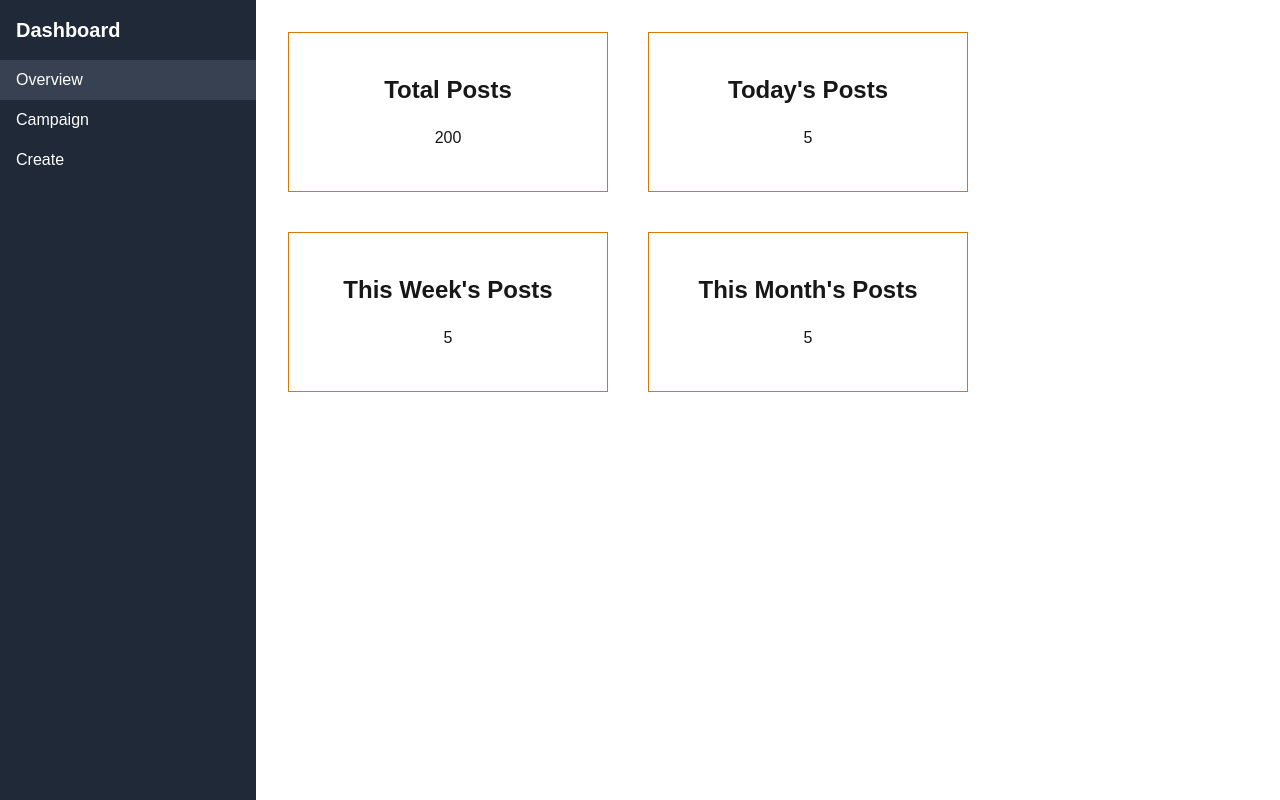
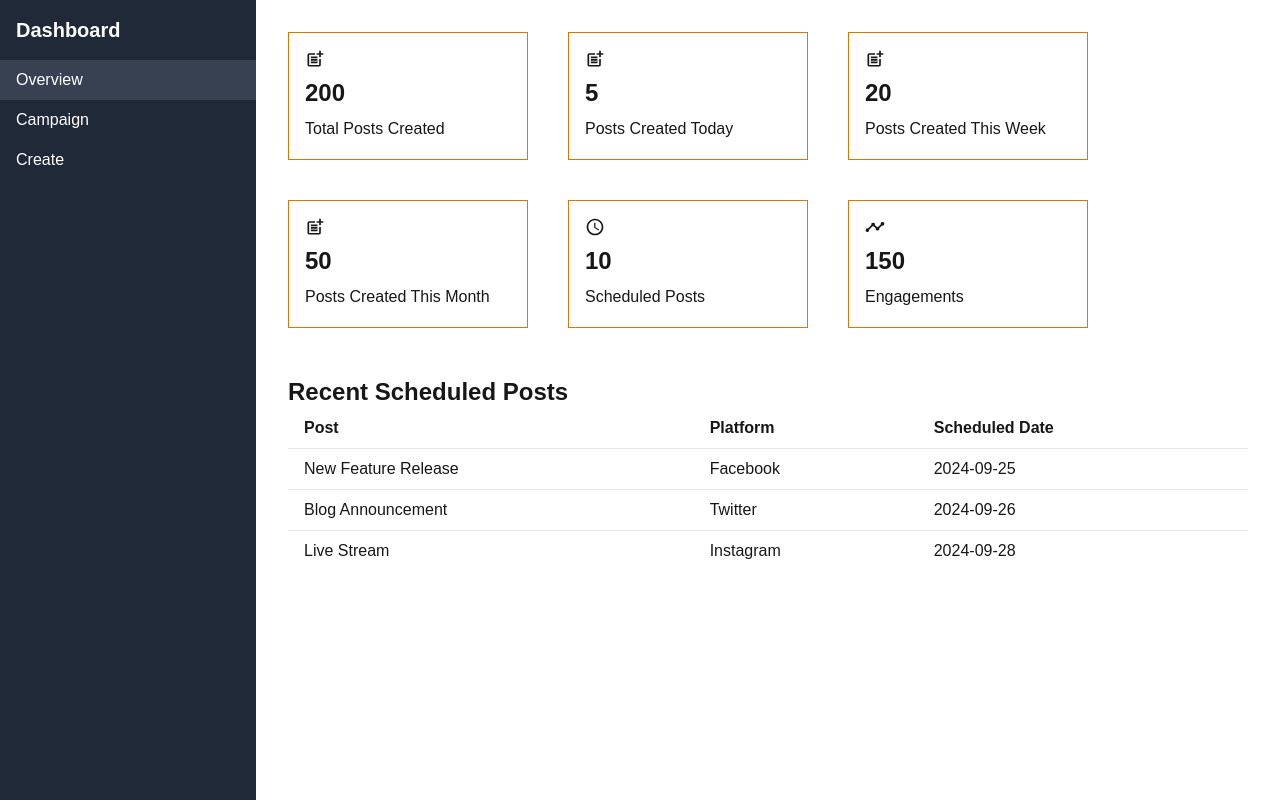
Before and after one commit to AJBrownson/hoster, a Next.js app: page /dashboard/1 in a window 1280 px wide. Built offline with nearby package versions, Linux system fonts and the light colour scheme.

Commit message:
feat: Add cardss to dashboard component

```diff
--- /dev/null
+++ b/app/actions/index.js
@@ -0,0 +1,12 @@
+'use server'
+
+import { signIn, signOut } from "../../lib/auth";
+
+export async function doSocialLogin(formData) {
+    const action = formData.get('action');
+    await signIn(action, { redirectTo: "/default" });
+}
+
+export async function doLogout() {
+  await signOut({ redirectTo: "/login" });
+}
--- /dev/null
+++ b/app/components/Cards/recentPosts.tsx
@@ -0,0 +1,33 @@
+import React from "react";
+
+export default function RecentPosts() {
+  const posts = [
+    { post: "New Feature Release", platform: "Facebook", date: "2024-09-25" },
+    { post: "Blog Announcement", platform: "Twitter", date: "2024-09-26" },
+    { post: "Live Stream", platform: "Instagram", date: "2024-09-28" },
+  ];
+
+  return (
+    <div className="container mx-auto mt-12">
+        <h1 className="text-2xl font-bold">Recent Scheduled Posts</h1>
+      <table className="min-w-full border-collapse">
+        <thead>
+          <tr>
+            <th className="px-4 py-2 text-left">Post</th>
+            <th className="px-4 py-2 text-left">Platform</th>
+            <th className="px-4 py-2 text-left">Scheduled Date</th>
+          </tr>
+        </thead>
+        <tbody>
+          {posts.map((post, index) => (
+            <tr key={index} className="border-t">
+              <td className="px-4 py-2">{post.post}</td>
+              <td className="px-4 py-2">{post.platform}</td>
+              <td className="px-4 py-2">{post.date}</td>
+            </tr>
+          ))}
+        </tbody>
+      </table>
+    </div>
+  );
+};
--- a/app/components/Cards/totalPosts.tsx
+++ b/app/components/Cards/totalPosts.tsx
@@ -1,30 +1,53 @@
 /* eslint-disable react/no-unescaped-entities */
+import { MdOutlinePostAdd } from "react-icons/md";
+import { MdAccessTime } from "react-icons/md";
+import { IoAnalyticsSharp } from "react-icons/io5";
 
 
 
 export default function TotalPosts() {
     const allPosts = 200
     const dailyPosts = 5
+    const weeklyPosts = 20
+    const monthlyPosts = 50
+    const scheduledPosts = 10
+    const analytics = 150
     return (
         <section className="flex flex-wrap gap-10">
-        <div className="border border-amber-600 w-80 text-center h-40 flex flex-col justify-center items-center p-4">
-            <h1 className="text-xl xl:text-2xl font-semibold mb-5">Total Posts</h1>
-            <p>{allPosts}</p>
+        <div className="border border-amber-600 w-60 h-32 flex flex-col gap-y-2 p-4">
+            <MdOutlinePostAdd size={20} />
+            <p className="text-xl xl:text-2xl font-semibold">{allPosts}</p>
+            <h1 className="text-base">Total Posts Created</h1>
         </div>
 
-        <div className="border border-amber-600 w-80 text-center h-40 flex flex-col justify-center items-center p-4">
-            <h1 className="text-xl xl:text-2xl font-semibold mb-5">Today's Posts</h1>
-            <p>{dailyPosts}</p>
+        <div className="border border-amber-600 w-60 h-32 flex flex-col gap-y-2 p-4">
+            <MdOutlinePostAdd size={20} />
+            <p className="text-xl xl:text-2xl font-semibold">{dailyPosts}</p>
+            <h1 className="text-base">Posts Created Today</h1>
         </div>
 
-        <div className="border border-amber-600 w-80 text-center h-40 flex flex-col justify-center items-center p-4">
-            <h1 className="text-xl xl:text-2xl font-semibold mb-5">This Week's Posts</h1>
-            <p>{dailyPosts}</p>
+        <div className="border border-amber-600 w-60 h-32 flex flex-col gap-y-2 p-4">
+            <MdOutlinePostAdd size={20} />
+            <p className="text-xl xl:text-2xl font-semibold">{weeklyPosts}</p>
+            <h1 className="text-base">Posts Created This Week</h1>
         </div>
 
-        <div className="border border-amber-600 w-80 text-center h-40 flex flex-col justify-center items-center p-4">
-            <h1 className="text-xl xl:text-2xl font-semibold mb-5">This Month's Posts</h1>
-            <p>{dailyPosts}</p>
+        <div className="border border-amber-600 w-60 h-32 flex flex-col gap-y-2 p-4">
+            <MdOutlinePostAdd size={20} />
+            <p className="text-xl xl:text-2xl font-semibold">{monthlyPosts}</p>
+            <h1 className="text-base">Posts Created This Month</h1>
+        </div>
+
+        <div className="border border-amber-600 w-60 h-32 flex flex-col gap-y-2 p-4">
+            <MdAccessTime size={20} />
+            <p className="text-xl xl:text-2xl font-semibold">{scheduledPosts}</p>
+            <h1 className="text-base">Scheduled Posts</h1>
+        </div>
+
+        <div className="border border-amber-600 w-60 h-32 flex flex-col gap-y-2 p-4">
+            <IoAnalyticsSharp size={20} />
+            <p className="text-xl xl:text-2xl font-semibold">{analytics}</p>
+            <h1 className="text-base">Engagements</h1>
         </div>
         </section>
     )
--- a/app/components/LoginForm.tsx
+++ b/app/components/LoginForm.tsx
@@ -1,12 +1,18 @@
 /* eslint-disable react/no-unescaped-entities */
+"use client"
 import Image from "next/image";
 import BG from "@/public/formBg.jpg";
 import Link from "next/link";
+import { signIn } from "next-auth/react";
+// import { doSocialLogin } from "@/app/actions";
+import { FcGoogle } from "react-icons/fc";
+
+
 
 export default function LoginForm() {
   return (
+    <>
     <div className="min-h-screen flex flex-col items-center justify-center lg:justify-end lg:flex-row bg-black relative">
-
       <div className="absolute inset-0 z-0">
         <Image
           src={BG}
@@ -17,13 +23,15 @@ export default function LoginForm() {
           className="w-full h-full object-cover"
         />
       </div>
-
       <div className="relative z-10 flex items-center justify-center w-full lg:w-1/2 px-2">
         <div className="bg-white/10 backdrop-blur-lg p-8 rounded-xl shadow-lg w-full max-w-md border border-white/20">
           <h2 className="text-3xl text-white font-bold mb-6">Sign In</h2>
 
-          <button className="w-full bg-white text-black py-2 rounded-lg flex items-center justify-center mb-4">
+          <button
+          onClick={() => signIn("google")}
+          className="w-full bg-white text-black py-2 rounded-lg flex gap-x-3 items-center justify-center mb-4">
             {/* <img src="/icons/google.svg" alt="Google" className="w-5 h-5 mr-2" /> */}
+            <FcGoogle />
             Sign in with Google
           </button>
 
@@ -65,5 +73,6 @@ export default function LoginForm() {
         </div>
       </div>
     </div>
+    </>
   );
 }
--- a/app/dashboard/[slug]/page.tsx
+++ b/app/dashboard/[slug]/page.tsx
@@ -4,6 +4,8 @@ import Campaigns from '@/app/components/Cards/campaigns';
 import CreateNew from '@/app/components/Cards/createNew';
 import TotalPosts from '@/app/components/Cards/totalPosts';
 import { useState } from 'react';
+import RecentPosts from '@/app/components/Cards/recentPosts';
+
 
 // Sidebar Tabs
 const tabs = [
@@ -71,6 +73,7 @@ function Overview() {
   return (
     <>
     <TotalPosts />
+    <RecentPosts />
     </>
   )
 }
```
Also changed, not shown: 1 other file (tests, documents, lock files or other folders).
